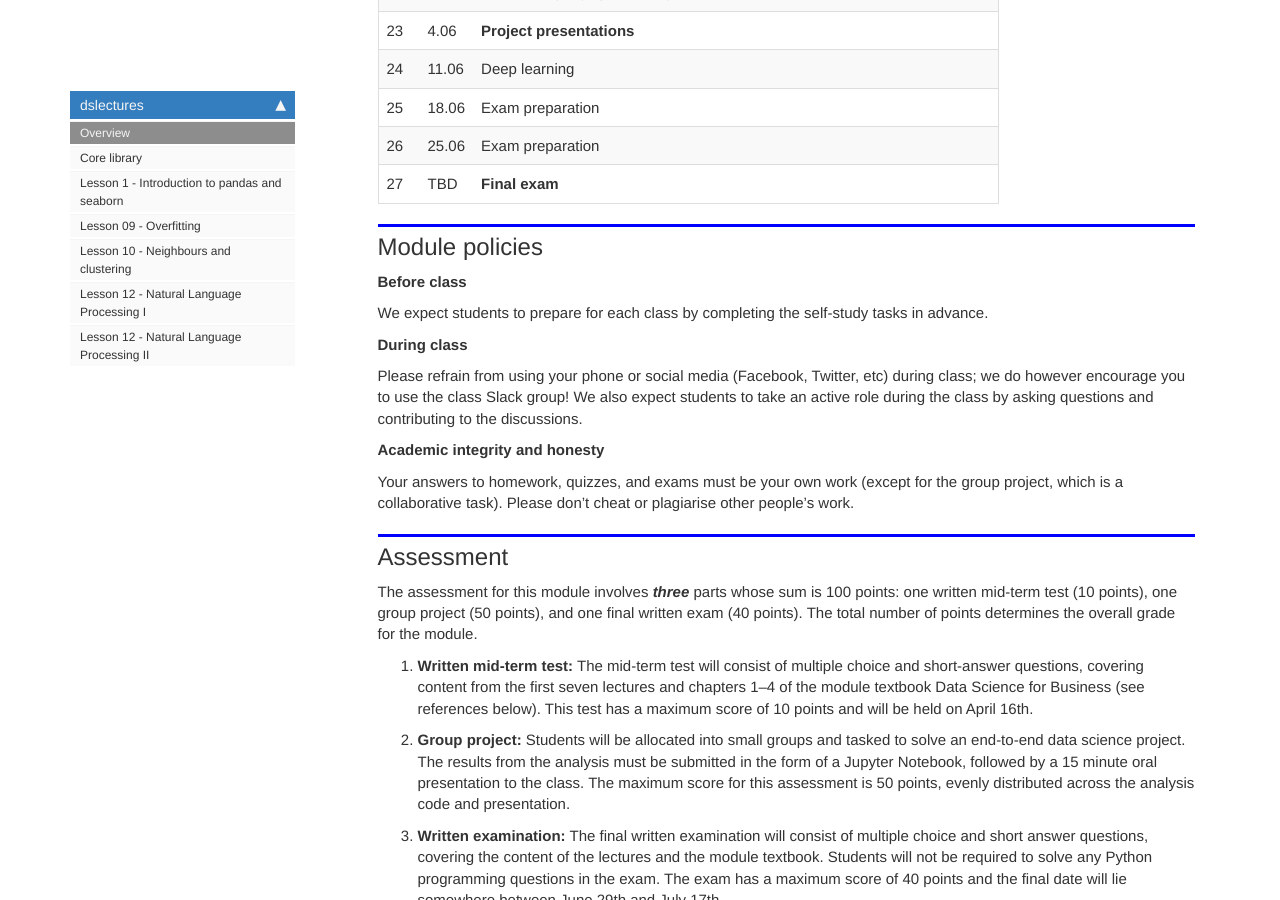
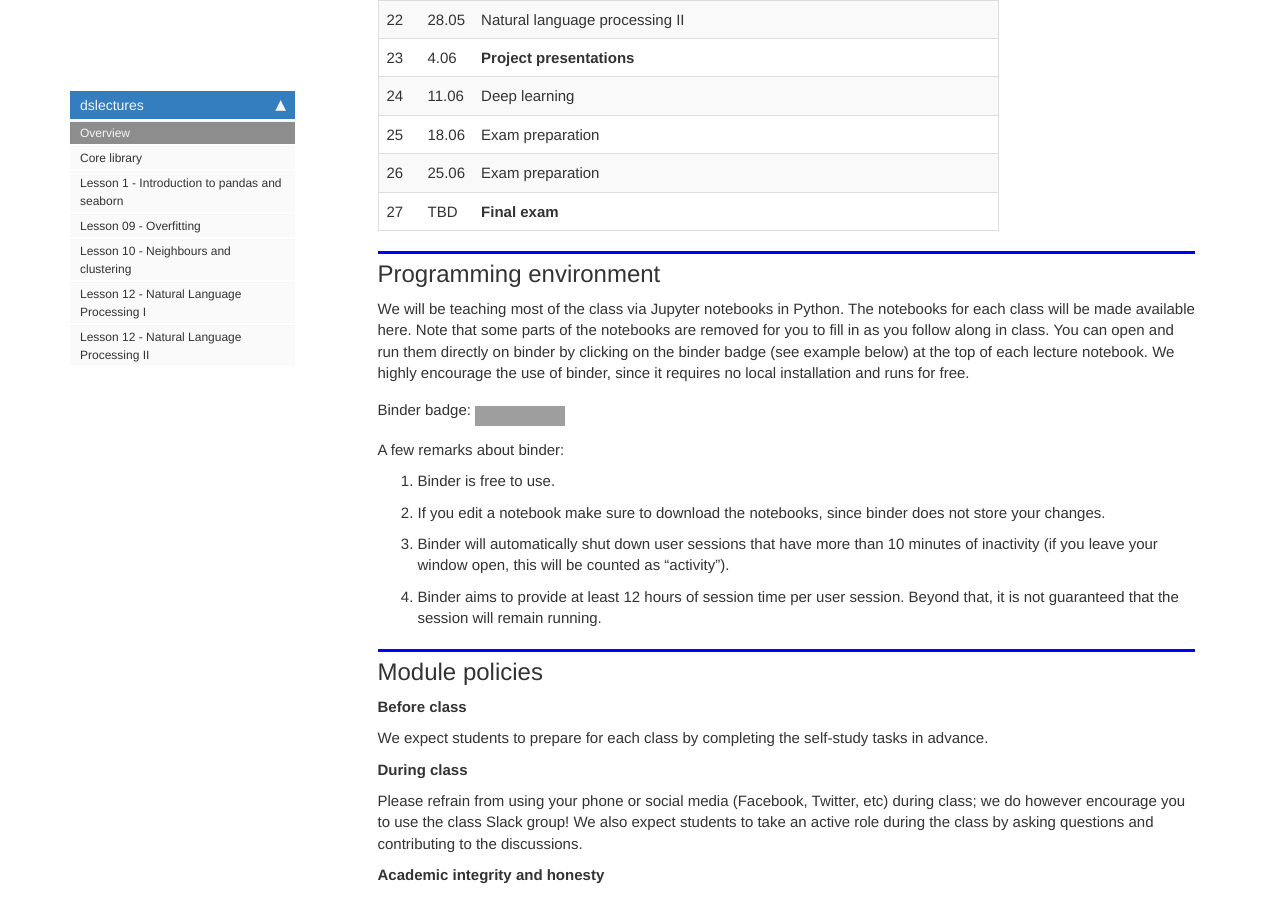
Before and after one commit to lewtun/dslectures, a Jekyll site: the page built from docs/index.html, in a window 1280 px wide and 900 px high, scrolled down 2661 px. Built offline with Jekyll 4.4.1, drawn with Linux system fonts in a browser that asks for light colours; nearby versions of some CDN libraries; comment, search, counter and statistics services are not loaded; some of the changed text lies outside the part shown; grey boxes are pictures that could not be loaded.

Commit message:
feat: add jupyter/python section to intro

```diff
--- a/docs/index.html
+++ b/docs/index.html
@@ -206,6 +206,21 @@ large volumes of data, in order to improve business decision-making (Provost &am
 </div>
 <div class="cell border-box-sizing text_cell rendered"><div class="inner_cell">
 <div class="text_cell_render border-box-sizing rendered_html">
+<h2 id="Programming-environment">Programming environment<a class="anchor-link" href="#Programming-environment">&#182;</a></h2><p>We will be teaching most of the class via Jupyter notebooks in Python. The notebooks for each class will be made available here. Note that some parts of the notebooks are removed for you to fill in as you follow along in class. You can open and run them directly on binder by clicking on the binder badge (see example below) at the top of each lecture notebook. We highly encourage the use of binder, since it requires no local installation and runs for free.</p>
+<p>Binder badge:  <img src="https://mybinder.org/badge_logo.svg" alt="Binder"></p>
+<p>A few remarks about binder:</p>
+<ol>
+<li>Binder is free to use.</li>
+<li>If you edit a notebook make sure to download the notebooks, since binder does not store your changes.</li>
+<li>Binder will automatically shut down user sessions that have more than 10 minutes of inactivity (if you leave your window open, this will be counted as “activity”).</li>
+<li>Binder aims to provide at least 12 hours of session time per user session. Beyond that, it is not guaranteed that the session will remain running.</li>
+</ol>
+
+</div>
+</div>
+</div>
+<div class="cell border-box-sizing text_cell rendered"><div class="inner_cell">
+<div class="text_cell_render border-box-sizing rendered_html">
 <h2 id="Module-policies">Module policies<a class="anchor-link" href="#Module-policies">&#182;</a></h2><p><strong>Before class</strong></p>
 <p>We expect students to prepare for each class by completing the self-study tasks in advance.</p>
 <p><strong>During class</strong></p>
```
Also changed, not shown: README.md, 1 other file.
